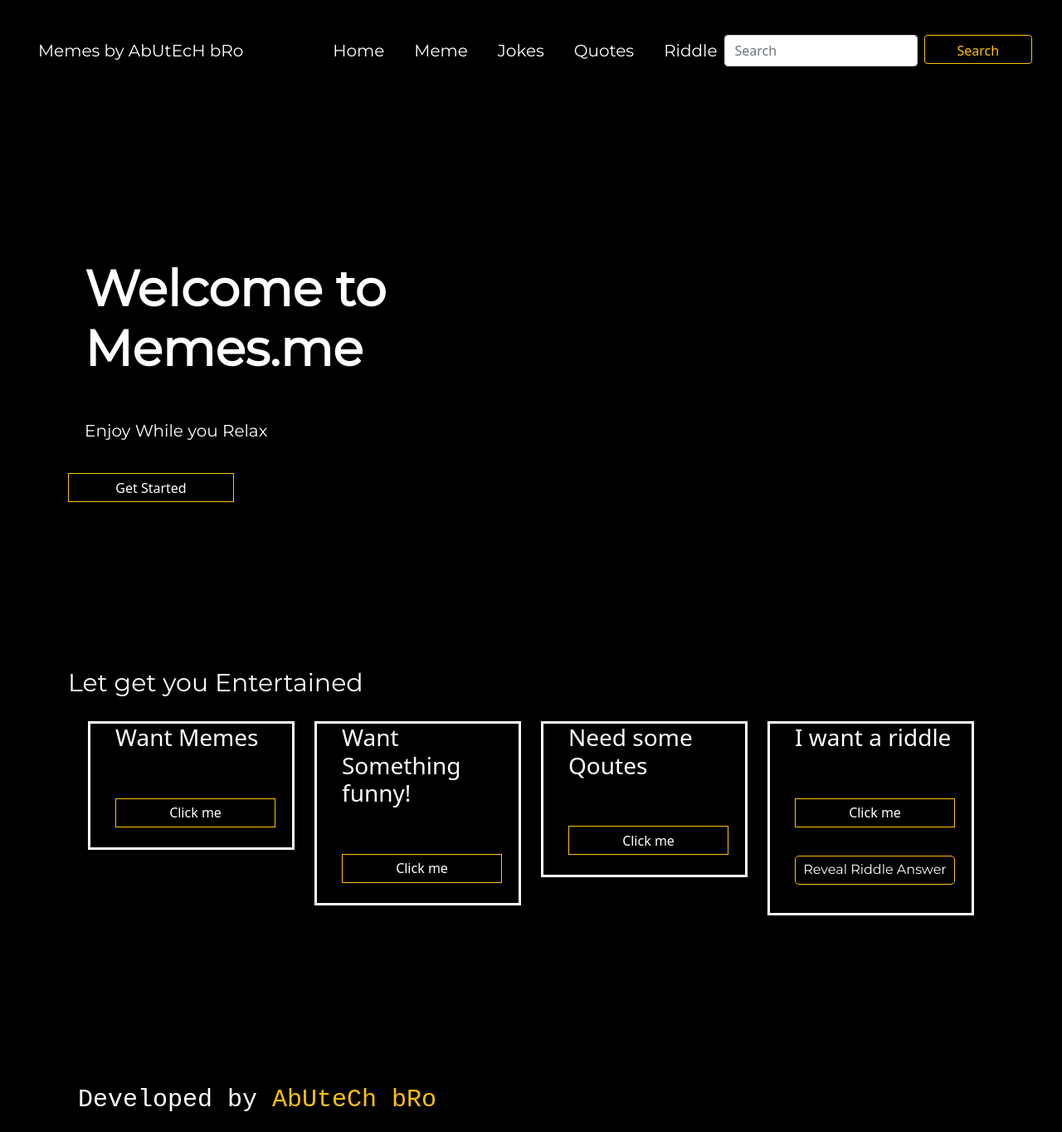
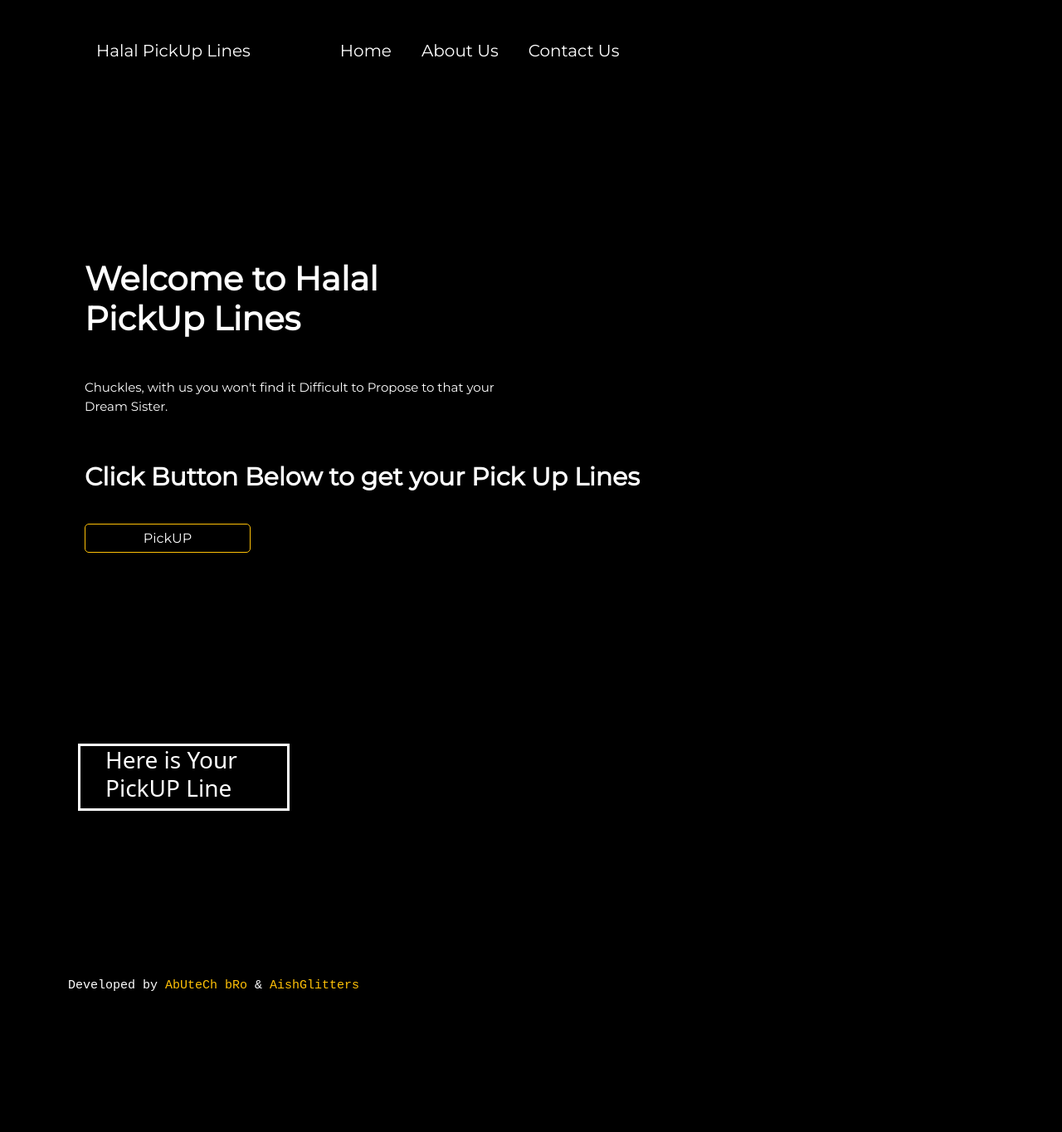
Before and after one commit to Abutechbro/memesbyabutechbro, a plain HTML site: page index.html in a window 1280 px wide. Shown: the whole page at 83% size. After the commit the page ends 1216 px from the top, so only its background shows below. Drawn offline with nearby package versions, Linux system fonts and the light colour scheme.

Commit message:
first commit

```diff
--- a/assets/index.css
+++ b/assets/index.css
@@ -67,19 +67,20 @@ nav{
     margin-bottom: 200px;
     padding-left: 30px;
     padding-right: 20px;
+    width: 100%;
 
 }
 .wrapper h2{
     color: white;
     font-family:'Montserrat', sans-serif;
-    font-size: 60px;
+    font-size: 40px;
     font-weight: 900;
 }
 
 .wrapper p{
     color: white!important;
     font-family:'Montserrat', sans-serif;
-    font-size: 20px;
+    font-size: 15px;
 }
 .wrapper .imagebox{
     margin-left: 60px!important;
@@ -132,11 +133,12 @@ nav{
 
   }
 
-  button {
+  .wrapper2 button {
     width: 200px;
     max-width: 100%;
     margin-top: 10px;
     margin-bottom: 10px;
+    margin-left: 20px;
     height: 35px;
     border: 1px solid #FFC107;
     background: transparent;
@@ -174,13 +176,13 @@ nav{
   }
   .copywrite p{
     color: white;
-    font-size: 30px;
+    font-size: 15px;
     font-family: 'Courier New', Courier, monospace;
   }
 
   .copywrite a{
     color: #FFC107;
-    font-size: 30px;
+    font-size: 15px;
     font-family: 'Courier New', Courier, monospace;
     text-decoration: none;
   }
--- a/index.html
+++ b/index.html
@@ -4,7 +4,7 @@
     <meta charset="UTF-8">
     <meta http-equiv="X-UA-Compatible" content="IE=edge">
     <meta name="viewport" content="width=device-width, initial-scale=1.0">
-    <title>Funny Memes by AbUtEcH bRo</title>
+    <title>Halal Pick Up Lines - AbUtEcH bRo  & Aish Glitters</title>
     <link rel="stylesheet" href="/assets/index.css">
     <!-- Bootstrap CSS-->
     <link href="https://cdn.jsdelivr.net/npm/bootstrap@5.0.2/dist/css/bootstrap.min.css" rel="stylesheet" integrity="sha384-EVSTQN3/azprG1Anm3QDgpJLIm9Nao0Yz1ztcQTwFspd3yD65VohhpuuCOmLASjC" crossorigin="anonymous">
@@ -19,11 +19,11 @@
 </head>
 <body class="body">
     <!-- NavBar Starts -->
-    <div class="container-fluid fixed sticky">
+    <div class="container fixed sticky">
         <div class="row">
             <nav class="navbar navbar-expand-lg navbar-light">
                 <div class="container-fluid">
-                  <a class="navbar-brand" href="#">Memes by AbUtEcH bRo</a>
+                  <a class="navbar-brand" href="#">Halal PickUp Lines</a>
                   <button class="navbar-toggler" type="button" data-bs-toggle="collapse" data-bs-target="#navbarSupportedContent" aria-controls="navbarSupportedContent" aria-expanded="false" aria-label="Toggle navigation">
                     <span class="navbar-toggler-icon"></span>
                   </button>
@@ -33,22 +33,16 @@
                         <a class="nav-link active" aria-current="page" href="#">Home</a>
                       </li>
                       <li class="nav-item">
-                        <a class="nav-link" href="#" onclick="showMeme()">Meme</a>
+                        <a class="nav-link" href="#">About Us</a>
                       </li>
                         <li class="nav-item">
-                        <a class="nav-link" href="#" onclick="showJoke()">Jokes</a>
+                        <a class="nav-link" href="#">Contact Us</a>
                     </li>
-                          <li class="nav-item">
-                            <a class="nav-link" href="#" onclick="showQuote()">Quotes</a>
-                        </li>
-                          <li class="nav-item">
-                            <a class="nav-link" href="#" onclick="showRiddle()">Riddle</a>
-                        </li>
                     </ul>
-                    <form class="d-flex">
+                    <!-- <form class="d-flex">
                       <input class="form-control me-2" type="search" placeholder="Search" aria-label="Search">
                       <button class="btn btn-outline-warning" type="submit">Search</button>
-                    </form>
+                    </form> -->
                   </div>
                 </div>
               </nav>
@@ -58,10 +52,13 @@
 
 <div class="container wrapper">
     <div class="row">
-        <div class="col-sm-12 col-md-6 col-lg-6">
-            <h2>Welcome to Memes.me</h2>
-            <p>Enjoy While you Relax</p>
-            <button onclick="showMeme()">Get Started</button>
+        <div class="col-sm-12 col-md-6">
+            <h2>Welcome to Halal PickUp Lines</h2>
+            <p>Chuckles, with us you won't find it Difficult to Propose to that your Dream Sister.</p>
+        </div>
+        <div class="col-sm-12 wrapper2">
+            <h2>Click Button Below to get your Pick Up Lines</h2>
+                <button onclick="showQuote()">PickUP</button>
         </div>
         <!-- <div class="col-sm-12 col-md-6 col-lg-6">
                 <div class="imagebox">
@@ -73,17 +70,15 @@
 </div>
 
 
-<div class="container wrapper2">
+<!-- <div class="container wrapper2">
     <div class="row">
-        <div class="col-sm-12 col-md-6 col-lg-6">
-            <h2>Let get you Entertained</h2>
-        </div>
-</div>
+
+</div> -->
 <!-- Main page -->
-<div class="container-fluid main">
+<div class="container main">
     <div class="container">
         <div class="row">
-            <div class="col-sm-12 col-lg-3 col-md-3">
+            <!-- <div class="col-sm-12 col-lg-3 col-md-3">
                 <section class="content">
                     <h3>Want Memes</h3>
                     <div class="meme-content">
@@ -93,9 +88,9 @@
                     <button onclick="showMeme()">Click me</button>
                     <br><br>
                 </section>
-            </div>
+            </div> -->
 
-            <div class="col-sm-12 col-lg-3 col-md-3">
+            <!-- <div class="col-sm-12 col-lg-3 col-md-3">
                 <section class="content">
                     <h3>Want Something funny!</h3>
                     <div class="joke-content">
@@ -105,20 +100,17 @@
                     <button onclick="showJoke()">Click me</button>
                     <br><br>
                 </section>
-            </div>
+            </div> -->
 
             <div class="col-sm-12 col-lg-3 col-md-3">
                 <section class="content">
-                    <h3> Need some Qoutes</h3>
+                    <h3> Here is Your PickUP Line</h3>
                     <div class="quote-content">
 
                     </div>
-                    <br><br>
-                    <button onclick="showQuote()">Click me</button>
-                    <br><br>
                 </section>
             </div>
-
+<!--
             <div class="col-sm-12 col-lg-3 col-md-3">
                 <section class="content">
                     <h3>I want a riddle</h3>
@@ -131,7 +123,7 @@
                     <button class="reveal-btn" onclick="revealAnswers()">Reveal Riddle Answer</button>
                     <br><br>
                 </section>
-            </div>
+            </div> -->
         </div>
     </div>
 </div>
@@ -139,7 +131,7 @@
 <div class="container copywrite">
     <div class="row">
         <div class="col-12">
-            <p>Developed by <a href="#">AbUteCh bRo</a></p>
+            <p>Developed by <a href="#">AbUteCh bRo</a> & <a href="#">AishGlitters</a></p>
         </div>
 
     </div>
```
